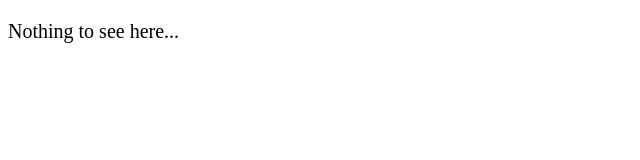
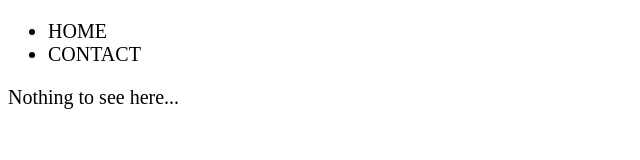
Before and after one commit to Rahulsarkar0099/PERSONAL-WEBSITE, a plain HTML site: page index.html in a window 1280 px wide. Shown: the whole page, without its empty margins (0-640 px from the left). Drawn offline with Linux system fonts and the light colour scheme.

Commit message:
update index.html

```diff
--- a/index.html
+++ b/index.html
@@ -15,6 +15,12 @@
 </head>
 
 <body>
+ <header>
+   <ul>
+     <li>HOME</li>
+     <li>CONTACT</li>
+   </ul>
+ </header>
   <p>Nothing to see here...</p>
   <!-- Project -->
   <script src="main.js"></script>
```
